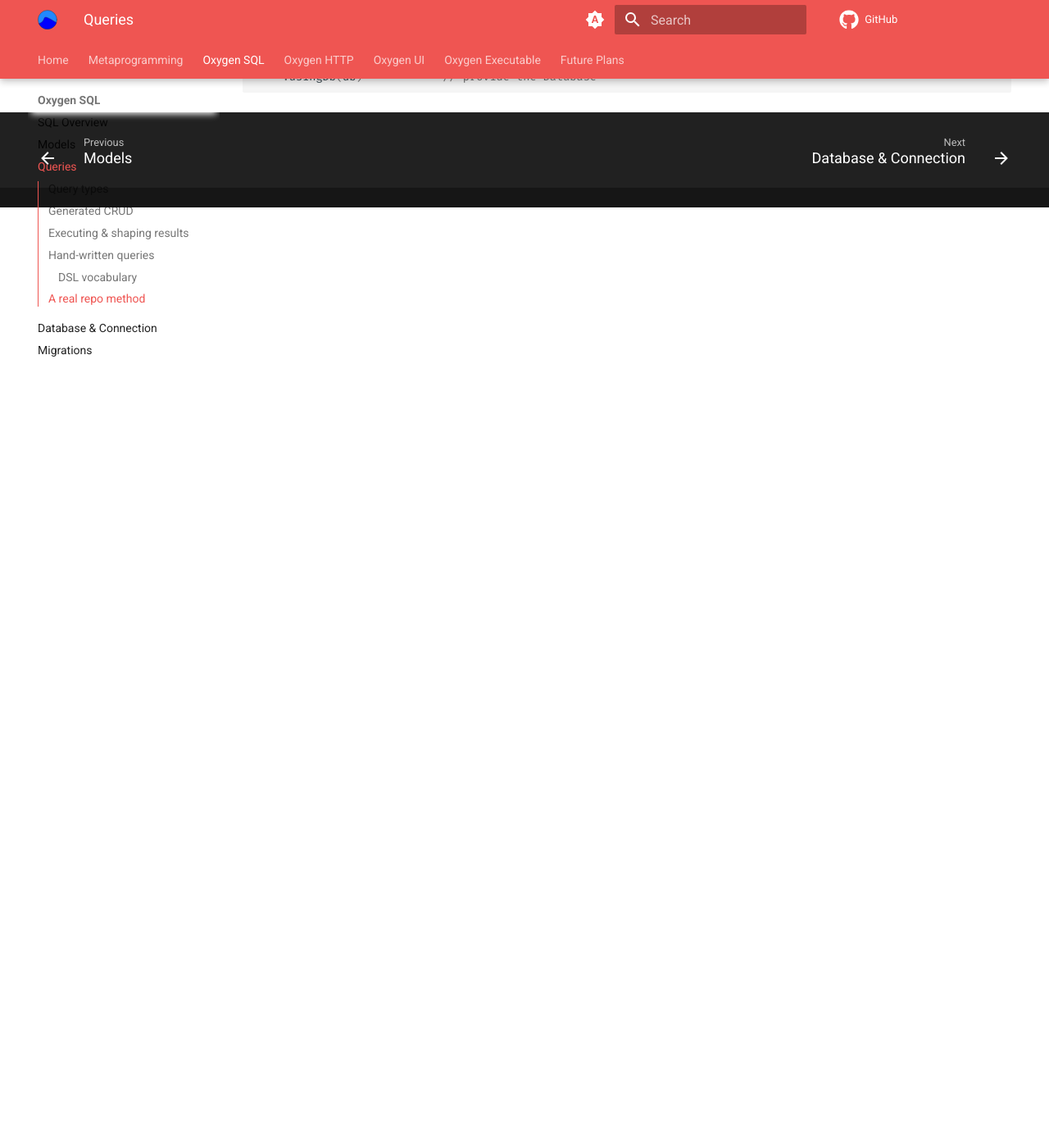
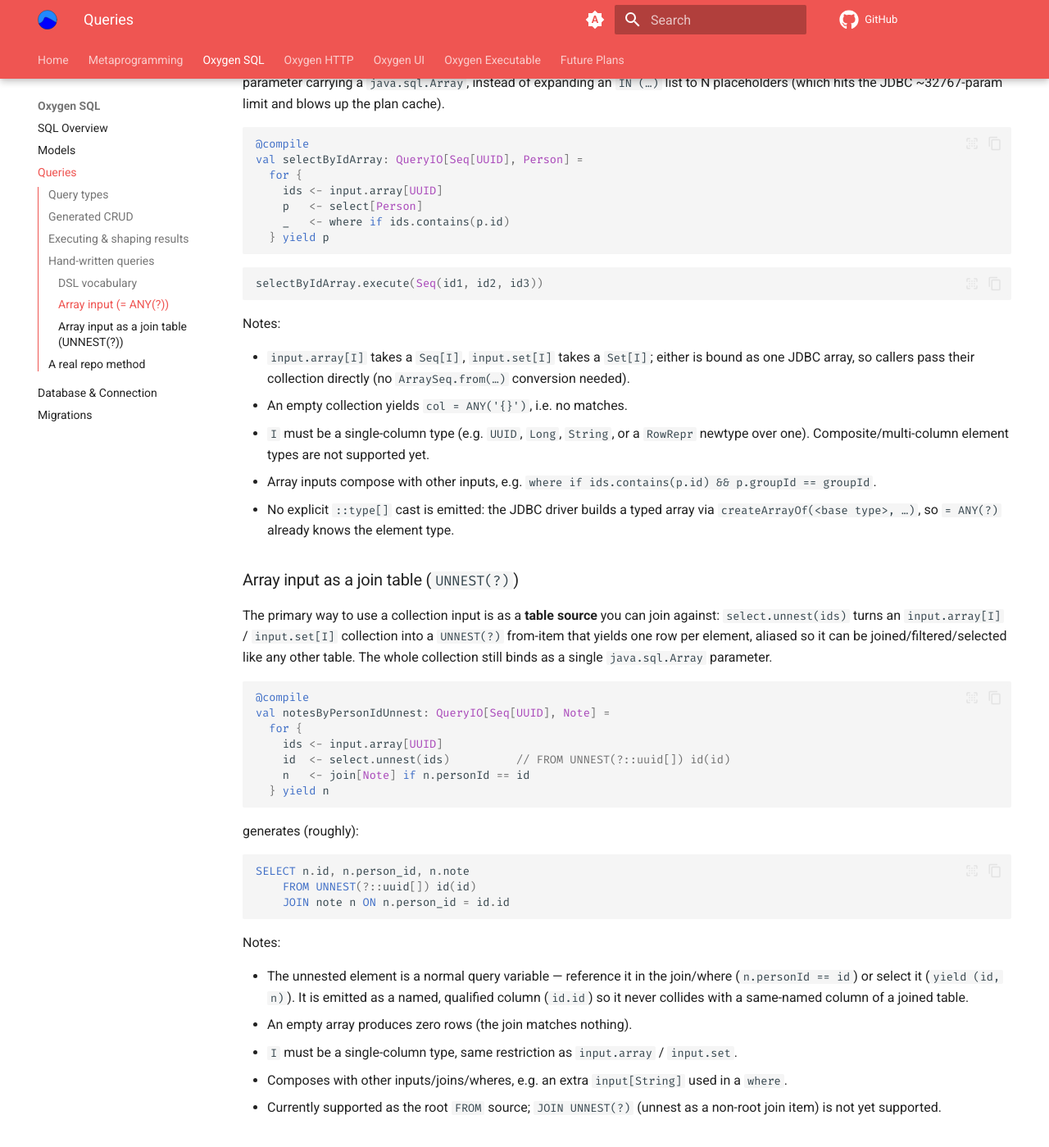
Before and after one commit to Kalin-Rudnicki/Oxygen, an MkDocs documentation site: the page built from docs/docs/sql/queries.md, in a window 1280 px wide and 1400 px high, scrolled down 4104 px. Shown: the whole window at 82% size. Built offline with MkDocs 1.6.1 and Material for MkDocs 9.7.7, drawn with Linux system fonts in a browser that asks for light colours; comment, search, counter and statistics services are not loaded; some of the changed text lies outside the part shown.

Commit message:
OXY-6: array/set input bound as a single param (= ANY(?) / UNNEST(?))
Add first-class collection inputs to the sql query DSL, bound as a single
`java.sql.Array` param instead of expanding to N placeholders (avoids the JDBC
~32767-param limit and plan-cache blowup).

- `input.array[A]` (a `Seq[A]`) and `input.set[A]` (a `Set[A]`) + `arr.contains(col)`
  generate `col = ANY(?)`.
- `select.unnest(arr)` uses the collection as a `FROM UNNEST(?::t[]) a(a)` table
  source (one row per element), aliased/qualified so it can be joined/filtered/selected.
- `RowRepr.seqRepr` / `RowRepr.setRepr` wrap `RowRepr[A]` into `RowRepr[Seq[A]]` /
  `RowRepr[Set[A]]` (single Array column via `ArraySeqEncoder`); the runtime collection
  is adapted to a JDBC array at bind time, so callers pass their collection directly.
- single-column element types only; array/set inputs are non-optional.
- docs + it-test coverage (empty / single / large / NOT-found / composition / Set).

Report captured on the OXY-6 Jira issue.

Co-Authored-By: Claude Opus 4.8 <noreply@anthropic.com>

````diff
--- a/docs/docs/sql/queries.md
+++ b/docs/docs/sql/queries.md
@@ -118,6 +118,8 @@ input makes it a `QueryO`/`Query`. Pass `debug = true` (`@compile(debug = true)`
 | Form | Purpose |
 |------|---------|
 | `input[I]` / `input.optional[I]` / `input.const(i)` | bind a runtime / optional / compile-time-constant parameter |
+| `input.array[I]` / `input.set[I]` + `ids.contains(col)` | bind a whole `Seq` / `Set` as one array parameter, expanded to `col = ANY(?)` |
+| `select.unnest(ids)` | use a collection input as a `UNNEST(?)` join/table source (one row per element) |
 | `select[A]` | select all columns of table `A` |
 | `join[A] if <cond>` / `leftJoin[A] if <cond>` | inner / left join (`leftJoin` yields `Option[A]`) |
 | `where if <cond>` | filter |
@@ -143,6 +145,75 @@ val personJoinNotes: QueryIO[UUID, (Person, Note)] =
 > Custom column types flow through automatically: `input[Email]` and `select[UserRow]` use the
 > `RowRepr`/encoder/decoder for `Email` you defined in [Models](models.md).
 
+### Array input (`= ANY(?)`)
+
+To filter against a collection of values, bind the whole collection as a **single** array parameter
+with `input.array[I]` (a `Seq[I]`) or `input.set[I]` (a `Set[I]`) and test membership with
+`ids.contains(col)`. This generates Postgres `col = ANY(?)` — one bind parameter carrying a
+`java.sql.Array`, instead of expanding an `IN (…)` list to N placeholders (which hits the JDBC
+~32767-param limit and blows up the plan cache).
+
+```scala
+@compile
+val selectByIdArray: QueryIO[Seq[UUID], Person] =
+  for {
+    ids <- input.array[UUID]
+    p   <- select[Person]
+    _   <- where if ids.contains(p.id)
+  } yield p
+```
+
+```scala
+selectByIdArray.execute(Seq(id1, id2, id3))
+```
+
+Notes:
+
+- `input.array[I]` takes a `Seq[I]`, `input.set[I]` takes a `Set[I]`; either is bound as one JDBC
+  array, so callers pass their collection directly (no `ArraySeq.from(…)` conversion needed).
+- An empty collection yields `col = ANY('{}')`, i.e. no matches.
+- `I` must be a single-column type (e.g. `UUID`, `Long`, `String`, or a `RowRepr` newtype over one).
+  Composite/multi-column element types are not supported yet.
+- Array inputs compose with other inputs, e.g. `where if ids.contains(p.id) && p.groupId == groupId`.
+- No explicit `::type[]` cast is emitted: the JDBC driver builds a typed array via
+  `createArrayOf(<base type>, …)`, so `= ANY(?)` already knows the element type.
+
+### Array input as a join table (`UNNEST(?)`)
+
+The primary way to use a collection input is as a **table source** you can join against: `select.unnest(ids)`
+turns an `input.array[I]` / `input.set[I]` collection into a `UNNEST(?)` from-item that yields one row
+per element, aliased so it can be joined/filtered/selected like any other table. The whole collection
+still binds as a single `java.sql.Array` parameter.
+
+```scala
+@compile
+val notesByPersonIdUnnest: QueryIO[Seq[UUID], Note] =
+  for {
+    ids <- input.array[UUID]
+    id  <- select.unnest(ids)          // FROM UNNEST(?::uuid[]) id(id)
+    n   <- join[Note] if n.personId == id
+  } yield n
+```
+
+generates (roughly):
+
+```sql
+SELECT n.id, n.person_id, n.note
+    FROM UNNEST(?::uuid[]) id(id)
+    JOIN note n ON n.person_id = id.id
+```
+
+Notes:
+
+- The unnested element is a normal query variable — reference it in the join/where (`n.personId == id`)
+  or select it (`yield (id, n)`). It is emitted as a named, qualified column (`id.id`) so it never
+  collides with a same-named column of a joined table.
+- An empty array produces zero rows (the join matches nothing).
+- `I` must be a single-column type, same restriction as `input.array` / `input.set`.
+- Composes with other inputs/joins/wheres, e.g. an extra `input[String]` used in a `where`.
+- Currently supported as the root `FROM` source; `JOIN UNNEST(?)` (unnest as a non-root join item)
+  is not yet supported.
+
 ## A real repo method
 
 ```scala
````
Also changed, not shown: 14 other files.
